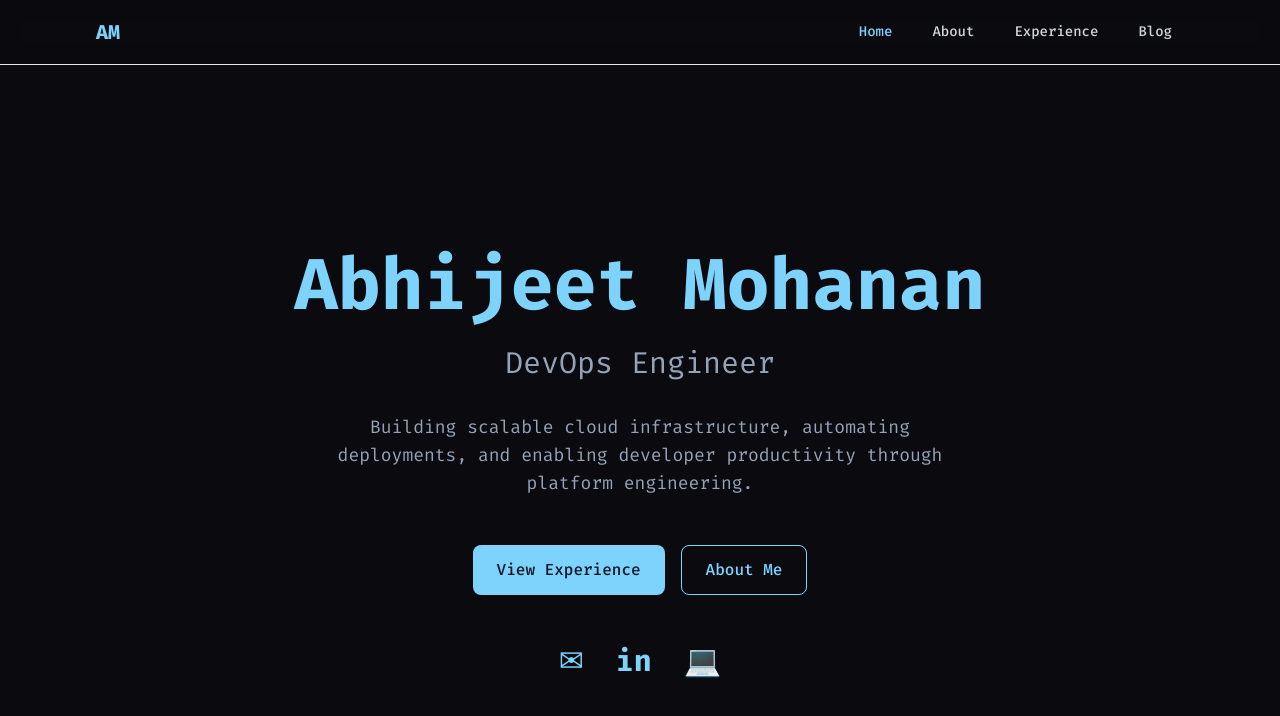
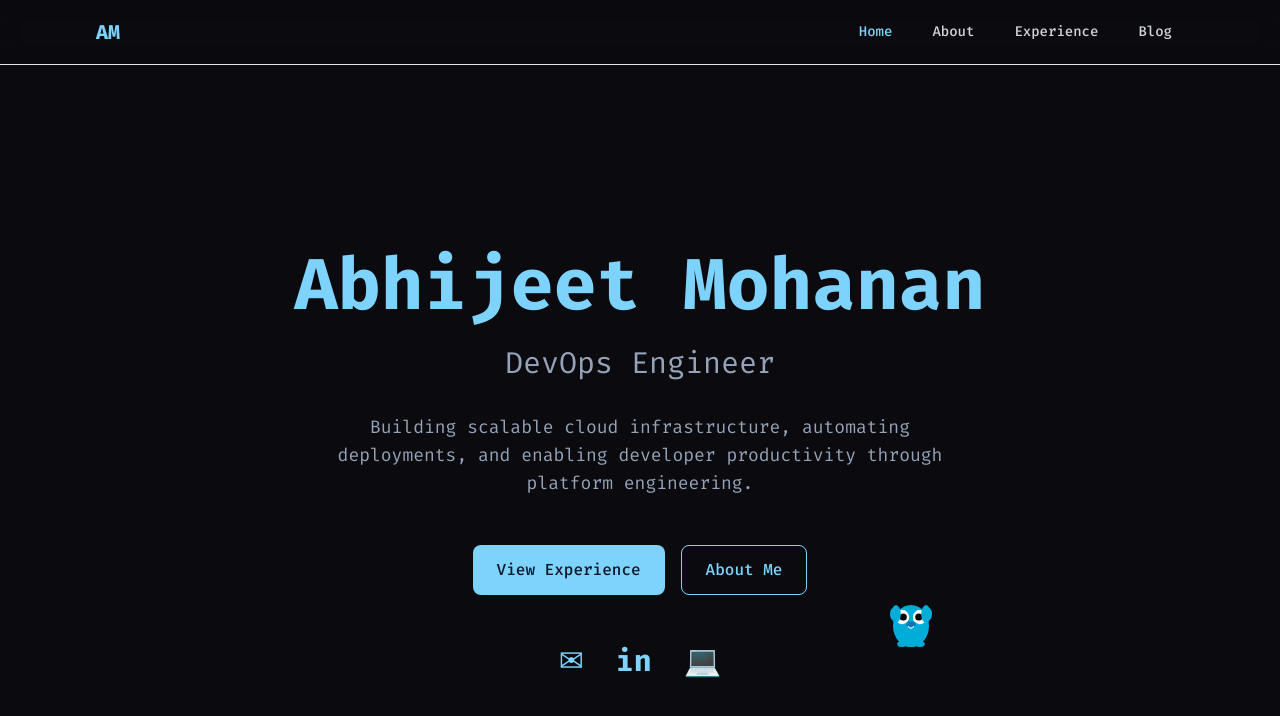
Before and after one commit to abhijeetmohanan/abhijeetmohanan.github.io, a Next.js app: page / in a window 1280 px wide. Shown: the top 716 px of the page. Built offline with nearby package versions, Linux system fonts and the light colour scheme.

Commit message:
feat: add running Go Gopher animation on homepage
- Animated SVG Gopher that runs around the screen
- Random movement pattern with boundary detection
- Flips direction when hitting screen edges

```diff
--- /dev/null
+++ b/app/components/RunningGopher.tsx
@@ -0,0 +1,65 @@
+'use client';
+
+import { useEffect, useState } from 'react';
+
+export default function RunningGopher() {
+  const [position, setPosition] = useState({ x: 20, y: 80 });
+  const [direction, setDirection] = useState(1);
+
+  useEffect(() => {
+    const moveGopher = () => {
+      setPosition((prev) => {
+        let newX = prev.x + (Math.random() * 2 + 1) * direction;
+        let newY = prev.y + (Math.random() * 2 - 1);
+
+        if (newX > 90 || newX < 5) {
+          setDirection((d) => -d);
+          newX = Math.max(5, Math.min(90, newX));
+        }
+        if (newY > 85 || newY < 10) {
+          newY = Math.max(10, Math.min(85, newY));
+        }
+
+        return { x: newX, y: newY };
+      });
+    };
+
+    const interval = setInterval(moveGopher, 100);
+    return () => clearInterval(interval);
+  }, [direction]);
+
+  return (
+    <div
+      className="fixed pointer-events-none z-0 transition-all duration-100"
+      style={{
+        left: `${position.x}%`,
+        top: `${position.y}%`,
+        transform: `scaleX(${direction})`,
+      }}
+    >
+      <svg
+        width="60"
+        height="60"
+        viewBox="0 0 100 100"
+        fill="none"
+        xmlns="http://www.w3.org/2000/svg"
+        className="animate-bounce"
+      >
+        <ellipse cx="50" cy="55" rx="30" ry="35" fill="#00ADD8" />
+        <ellipse cx="50" cy="70" rx="20" ry="20" fill="#00ADD8" />
+        <circle cx="35" cy="40" r="12" fill="white" />
+        <circle cx="65" cy="40" r="12" fill="white" />
+        <circle cx="37" cy="40" r="6" fill="black" />
+        <circle cx="63" cy="40" r="6" fill="black" />
+        <ellipse cx="50" cy="52" rx="8" ry="5" fill="#0077B5" />
+        <path d="M45 55 Q50 62 55 55" stroke="white" strokeWidth="2" fill="none" />
+        <ellipse cx="25" cy="35" rx="8" ry="15" fill="#00ADD8" />
+        <ellipse cx="75" cy="35" rx="8" ry="15" fill="#00ADD8" />
+        <ellipse cx="20" cy="35" rx="5" ry="10" fill="#00ADD8" />
+        <ellipse cx="80" cy="35" rx="5" ry="10" fill="#00ADD8" />
+        <ellipse cx="35" cy="85" rx="8" ry="5" fill="#00ADD8" />
+        <ellipse cx="65" cy="85" rx="8" ry="5" fill="#00ADD8" />
+      </svg>
+    </div>
+  );
+}
--- a/app/page.tsx
+++ b/app/page.tsx
@@ -10,6 +10,7 @@ const About = dynamic(() => import('./components/About'), { ssr: false });
 const Experience = dynamic(() => import('./components/Experience'), { ssr: false });
 const Blog = dynamic(() => import('./components/Blog'), { ssr: false });
 const VideoHero = dynamic(() => import('./components/VideoHero'), { ssr: false });
+const RunningGopher = dynamic(() => import('./components/RunningGopher'), { ssr: false });
 
 const VIDEO_URL = ''; // Add your video URL here (e.g., '/demo-reel.mp4')
 
@@ -44,7 +45,8 @@ export default function Home() {
   return (
     <>
       <Navigation />
-      <main className="pt-16 min-h-screen">
+      <main className="pt-16 min-h-screen relative">
+        {mode === 'home' && <RunningGopher />}
         {mode === 'home' && <HomeContent />}
         {mode === 'about' && <About />}
         {mode === 'experience' && <Experience />}
```
